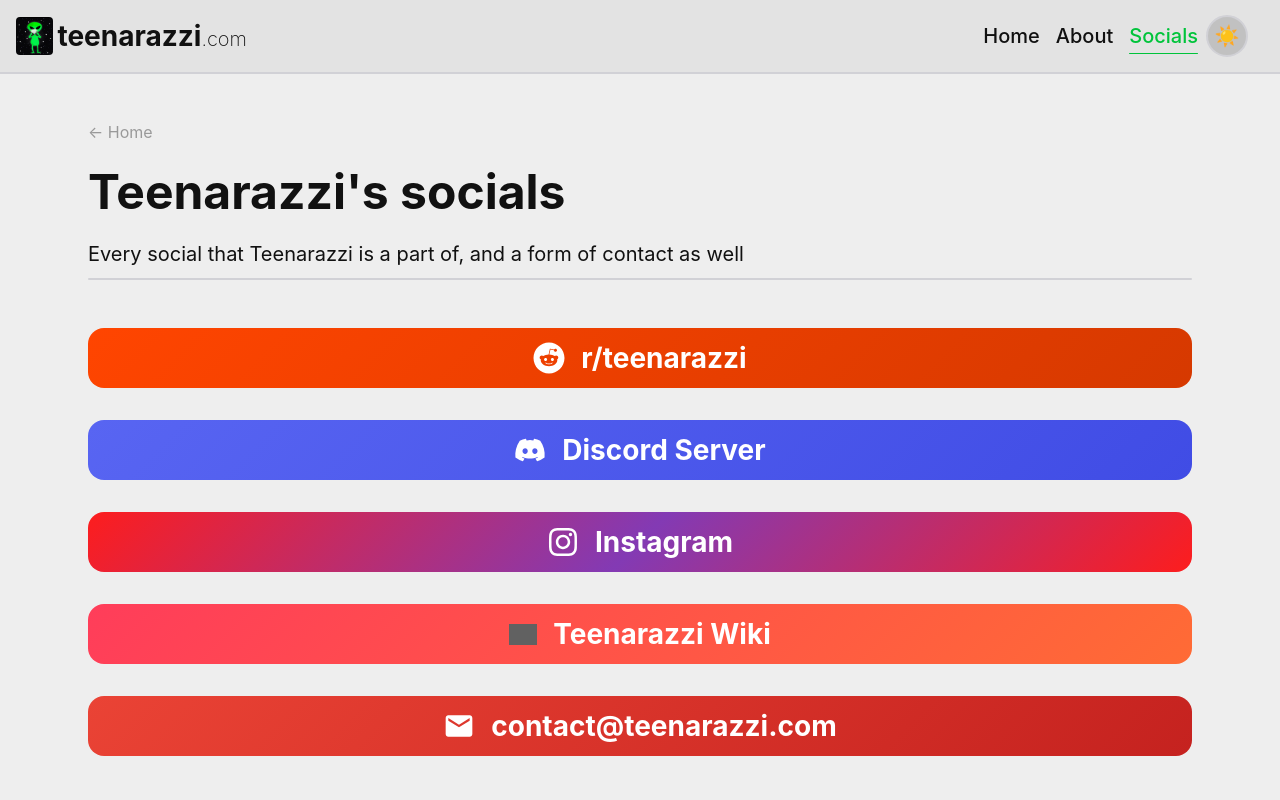
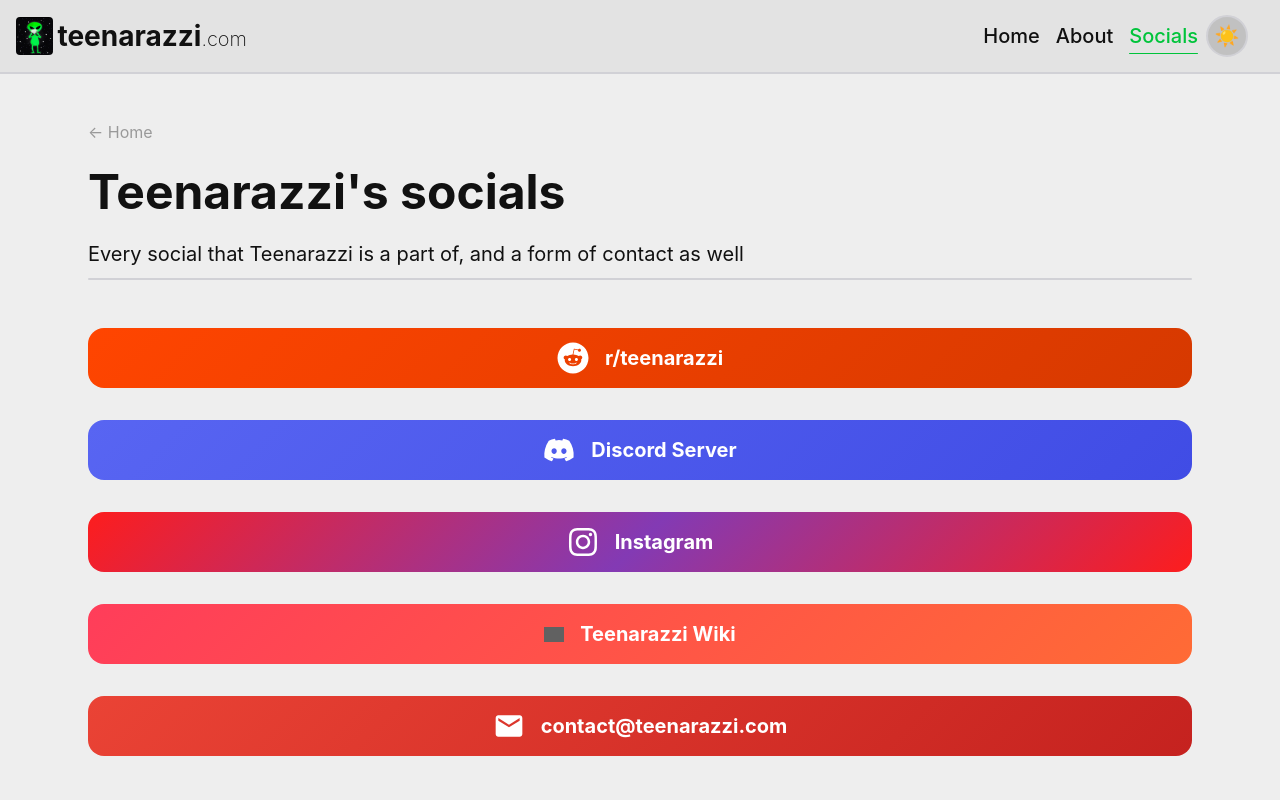
Before and after one commit to LegoLandon7/teenarazziSite, a React (Vite) app in the folder frontend/: page /socials in a window 1280 px wide. Shown: the top 800 px of the page. Built offline with nearby package versions, Linux system fonts and the light colour scheme; grey boxes are pictures that could not be loaded.

Commit message:
made social buttons smaller

```diff
--- a/frontend/src/components/SocialButton.scss
+++ b/frontend/src/components/SocialButton.scss
@@ -26,7 +26,7 @@
         cursor: pointer;
         transition: var(--transition) transform, var(--transition) box-shadow;
 
-        font-size: var(--text-lg);
+        font-size: var(--text-md);
         font-weight: var(--weight-bold);
         color: white;
         text-decoration: none;
```
